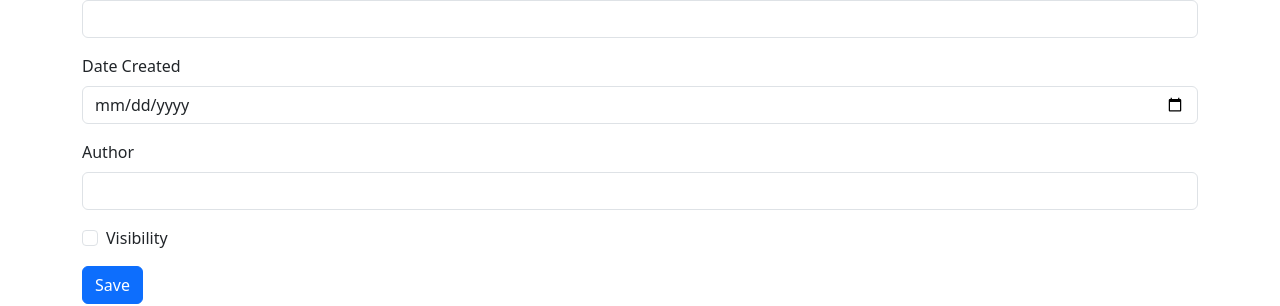
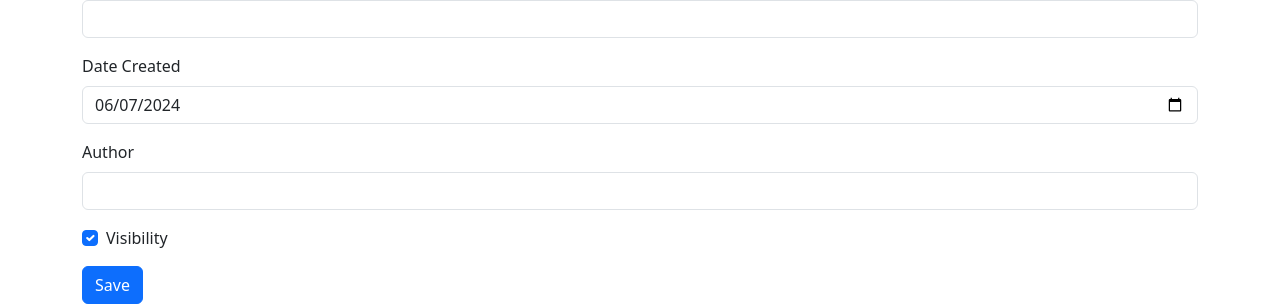
Before and after one commit to ManosDaskalelis/front-end-blog, an Angular app: page /admin/blogposts/add in a window 1280 px wide. Shown: the part 536-842 px from the top of the page. Built offline with nearby package versions, Linux system fonts and the light colour scheme.

Commit message:
add-blogPosts

```diff
--- a/src/app/components/blog-post/add-blogpost/add-blogpost.component.html
+++ b/src/app/components/blog-post/add-blogpost/add-blogpost.component.html
@@ -51,7 +51,7 @@
                  name="dateCreated"
                  class="form-control"
                  value="{{model.dateCreated}}"
-                 [ngModel]="model.dateCreated | date: 'dd-MM-yyyy'"
+                 [ngModel]="model.dateCreated| date: 'yyy-MM-dd'"
                  (ngModelChange)="model.dateCreated = $event">
             </div>
 
@@ -65,7 +65,9 @@
             </div>
 
             <div class="form-check mt-3">
-                <input class="form-check-input" type="checkbox" id="isVisible">
+                <input class="form-check-input" type="checkbox" id="isVisible"
+                [(ngModel)]="model.visible"
+                name="visible">
                 <label class="form-check-label" for="isVisible">
                   Visibility
                 </label>
--- a/src/app/components/blog-post/add-blogpost/add-blogpost.component.ts
+++ b/src/app/components/blog-post/add-blogpost/add-blogpost.component.ts
@@ -2,6 +2,8 @@ import { Component } from '@angular/core';
 import { CommonModule } from '@angular/common';
 import { AddBlogPost } from 'src/app/shared/models/add-blogpost';
 import { FormsModule } from '@angular/forms';
+import { BlogpostService } from 'src/app/services/blogpost.service';
+import { Router } from '@angular/router';
 
 @Component({
   selector: 'app-add-blogpost',
@@ -13,7 +15,9 @@ import { FormsModule } from '@angular/forms';
 export class AddBlogpostComponent {
   model: AddBlogPost;
 
-  constructor() {
+  constructor(private blogPostService: BlogpostService,
+    private router: Router
+  ) {
     this.model = {
       title: '',
       content: '',
@@ -27,6 +31,11 @@ export class AddBlogpostComponent {
   }
 
   onFormSubmit(): void {
-
+    this.blogPostService.addBlogPost(this.model)
+    .subscribe({
+      next: (response) => {
+        this.router.navigateByUrl('/admin/blogposts')
+      }
+    })
   }
 }
--- /dev/null
+++ b/src/app/services/blogpost.service.ts
@@ -0,0 +1,19 @@
+import { HttpClient } from '@angular/common/http';
+import { Injectable } from '@angular/core';
+import { Observable } from 'rxjs';
+import { AddBlogPost } from '../shared/models/add-blogpost';
+import { environment } from 'src/environments/environment';
+import { BlogPost } from '../shared/models/blogPost';
+
+@Injectable({
+  providedIn: 'root'
+})
+export class BlogpostService {
+
+  constructor(private http: HttpClient) {
+   }
+
+   addBlogPost(model: AddBlogPost): Observable<BlogPost> {
+    return this.http.post<BlogPost>(`${environment.apiBaseUrl}/api/BlogPosts`, model)
+   }
+}
--- /dev/null
+++ b/src/app/shared/models/blogPost.ts
@@ -0,0 +1,11 @@
+export interface BlogPost {
+    id: string;
+    title: string;
+    content: string;
+    fullContent: string;
+    imageUrl: string;
+    urlHandle: string;
+    author: string;
+    dateCreated: Date;
+    visible: boolean;
+}
```
